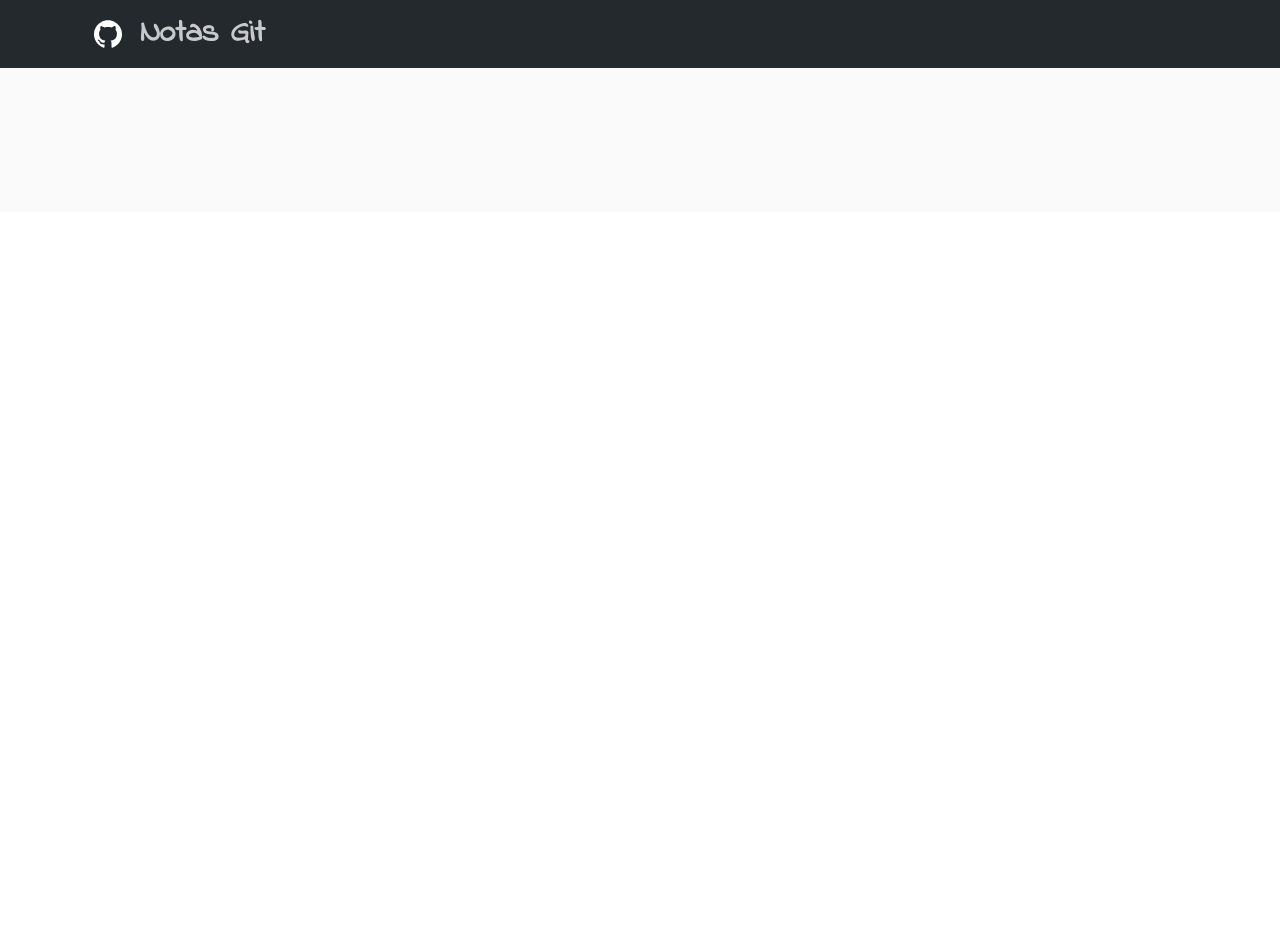
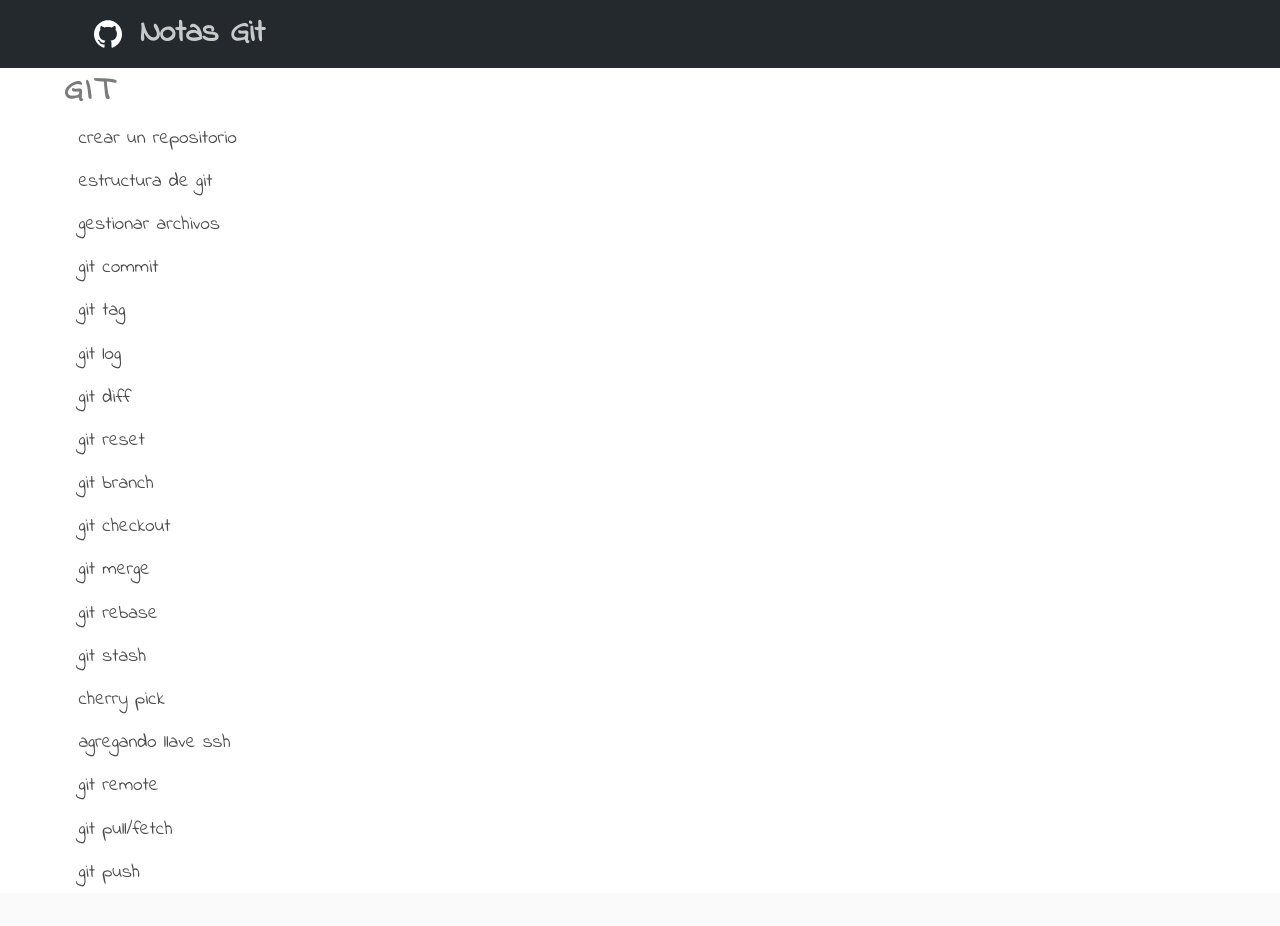
Before and after one commit to jersonmr/git-github, a website: page index.html in a window 1280 px wide. Before the commit the page ends 800 px from the top, so only its background shows below. Drawn offline with nearby package versions, Linux system fonts and the light colour scheme.

Commit message:
agregados menu y estilos

```diff
--- a/css/styles.css
+++ b/css/styles.css
@@ -6,9 +6,6 @@
 .navbar {
   background-color: transparent;
 }
-.header__logo {
-
-}
 .header__img {
   width: 64px;
 }
@@ -16,3 +13,16 @@
   color: rgba(255, 255, 255, 0.75);
   font-family: 'Indie Flower', cursive;
 }
+
+/* Menu */
+.menu {
+  font-family: 'Indie Flower', cursive;
+}
+.menu .menu-label {
+  font-size: 2rem;
+  font-weight: bold;
+  margin-bottom: 0;
+}
+.menu a {
+  font-size: 1.2rem;
+}
--- a/index.html
+++ b/index.html
@@ -25,7 +25,41 @@
       </nav>
     </div>
   </header>
-  <main></main>
+  <main>
+    <div class="container">
+
+      <div class="columns is-gapless">
+        <!-- Menu sidebar -->
+        <div class="column is-one-quarter">
+          <aside class="menu">
+            <p class="menu-label">Git</p>
+            <ul class="menu-list">
+              <li><a href="#">crear un repositorio</a></li>
+              <li><a href="#">estructura de git</a></li>
+              <li><a href="#">gestionar archivos</a></li>
+              <li><a href="#">git commit</a></li>
+              <li><a href="#">git tag</a></li>
+              <li><a href="#">git log</a></li>
+              <li><a href="#">git diff</a></li>
+              <li><a href="#">git reset</a></li>
+              <li><a href="#">git branch</a></li>
+              <li><a href="#">git checkout</a></li>
+              <li><a href="#">git merge</a></li>
+              <li><a href="#">git rebase</a></li>
+              <li><a href="#">git stash</a></li>
+              <li><a href="#">cherry pick</a></li>
+              <li><a href="#">agregando llave ssh</a></li>
+              <li><a href="#">git remote</a></li>
+              <li><a href="#">git pull/fetch</a></li>
+              <li><a href="#">git push</a></li>
+            </ul>
+          </aside>
+        </div>
+        <!-- Contenido -->
+        <div class="column"></div>
+      </div>
+    </div>
+  </main>
 
   <footer class="footer"></footer>
 
```
